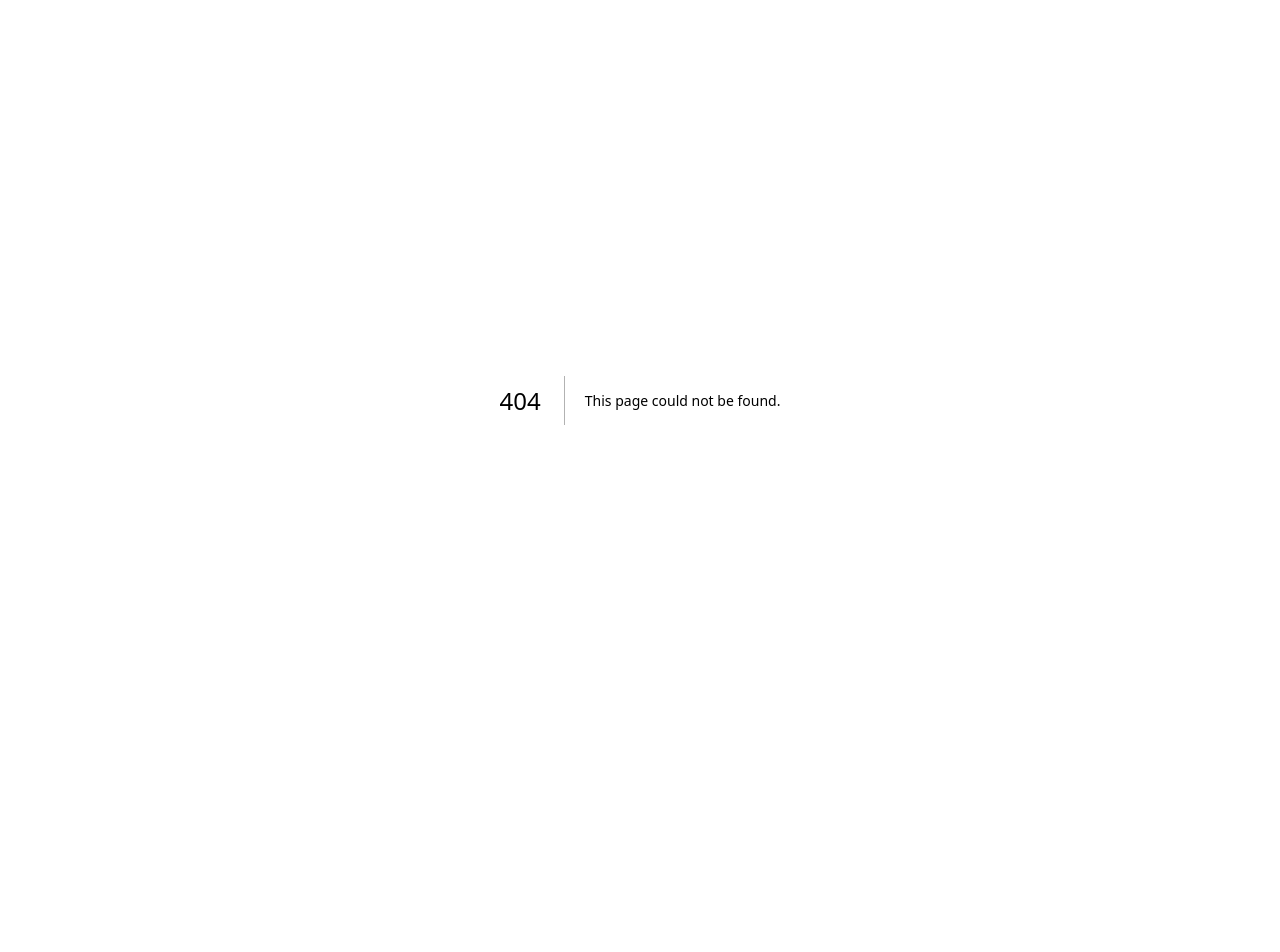
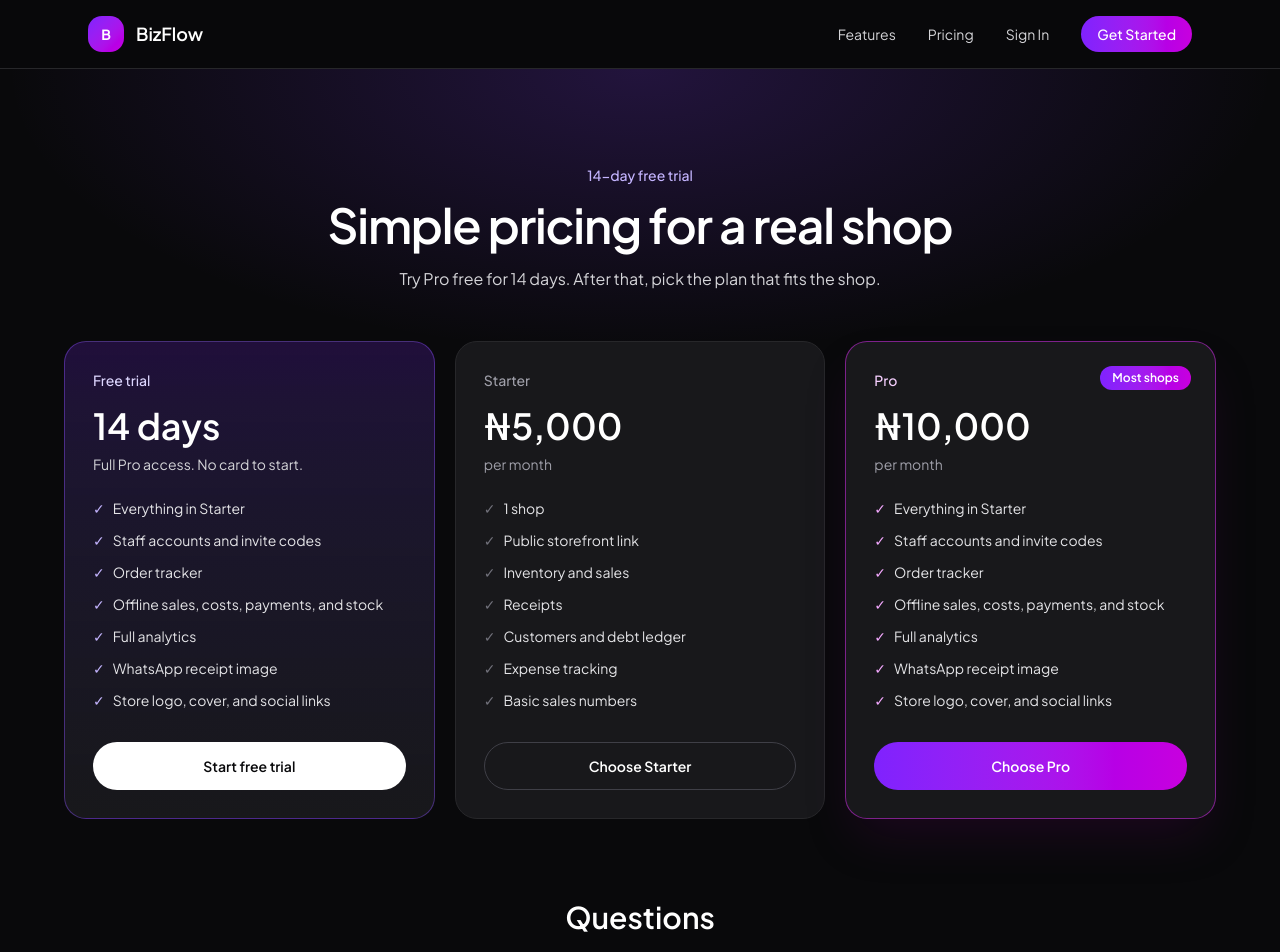
Before and after one commit to osascodes/bizflow, a Next.js app: page /pricing in a window 1280 px wide. Before the commit this address had no page. Shown: the top 952 px of the page. Before the commit the page ends 800 px from the top, so only its background shows below. Built offline with nearby package versions, Linux system fonts and the light colour scheme.

Commit message:
Add premium pricing page and dropdown FAQ

```diff
--- a/src/app/page.tsx
+++ b/src/app/page.tsx
@@ -1,5 +1,6 @@
 import Link from "next/link";
 import Navbar from "@/components/navbar";
+import FaqList from "@/components/marketing/FaqList";
 
 const features = [
   ["01", "Free Online Storefront", "Get a beautiful, custom web link for your business. Customers can browse your catalog and shop directly from their mobile web browser."],
@@ -113,38 +114,29 @@ export default function Home() {
           </div>
         </section>
 
-        <section id="pricing" className="border-t border-zinc-800 px-6 py-20">
-          <div className="mx-auto max-w-xl text-center">
+        <section className="border-t border-zinc-800 px-6 py-20">
+          <div className="mx-auto max-w-5xl text-center">
             <h2 className="text-3xl font-semibold text-white">Pricing</h2>
-            <div className="mt-8 rounded-3xl border border-zinc-800 bg-zinc-900 px-6 py-10">
-              <p className="text-sm font-medium text-violet-300">Early access</p>
-              <p className="mt-3 text-4xl font-semibold text-white">Free</p>
-              <p className="mt-3 text-sm leading-6 text-zinc-300">
-                Use the full shop while we finish the product. Paid plans will come later. No fake prices here.
-              </p>
-              <Link href="/register" className="mt-8 inline-flex h-12 w-full items-center justify-center rounded-full bg-gradient-to-r from-violet-600 to-fuchsia-600 px-8 text-sm font-semibold text-white transition hover:opacity-90 sm:w-44">
-                Get Started
-              </Link>
+            <p className="mt-3 text-sm text-zinc-300">14 days of Pro free. Then Starter or Pro.</p>
+            <div className="mt-10 grid gap-4 md:grid-cols-3">
+              {[["Trial", "14 days", "Full Pro"], ["Starter", "₦5,000", "per month"], ["Pro", "₦10,000", "per month"]].map(([name, price, note]) => (
+                <div key={name} className="rounded-3xl border border-zinc-800 bg-zinc-900 px-6 py-8">
+                  <p className="text-sm text-zinc-400">{name}</p>
+                  <p className="mt-3 text-3xl font-semibold">{price}</p>
+                  <p className="mt-1 text-sm text-zinc-400">{note}</p>
+                </div>
+              ))}
             </div>
+            <Link href="/pricing" className="mt-8 inline-flex h-12 items-center justify-center rounded-full bg-gradient-to-r from-violet-600 to-fuchsia-600 px-8 text-sm font-semibold text-white">
+              See full pricing
+            </Link>
           </div>
         </section>
 
         <section className="border-t border-zinc-800 px-6 py-20">
           <div className="mx-auto max-w-3xl">
             <h2 className="text-center text-3xl font-semibold text-white">Questions</h2>
-            <div className="mt-10 space-y-4">
-              {[
-                ["Does it work when the network is bad?", "Yes. You can record a sale, a cost, a debt payment, and a stock change offline. They send when the network is back."],
-                ["Do customers need an account?", "No. They open your store link, pick items, and order. You manage the shop from your phone."],
-                ["Can I send a real receipt?", "Yes. Open a sale and share the receipt image on WhatsApp."],
-                ["Can staff use it?", "Yes. You invite staff with a code. They can sell and manage stock. They cannot change shop settings."],
-              ].map(([question, answer]) => (
-                <div key={question} className="rounded-2xl border border-zinc-800 bg-zinc-900 px-6 py-5">
-                  <h3 className="text-base font-semibold text-white">{question}</h3>
-                  <p className="mt-2 text-sm leading-6 text-zinc-300">{answer}</p>
-                </div>
-              ))}
-            </div>
+            <FaqList />
           </div>
         </section>
 
@@ -165,7 +157,7 @@ export default function Home() {
           <p>BizFlow</p>
           <div className="flex gap-5">
             <a href="#features" className="hover:text-white">Features</a>
-            <a href="#pricing" className="hover:text-white">Pricing</a>
+            <Link href="/pricing" className="hover:text-white">Pricing</Link>
             <Link href="/login" className="hover:text-white">Sign In</Link>
           </div>
         </div>
--- /dev/null
+++ b/src/app/pricing/page.tsx
@@ -0,0 +1,93 @@
+import Link from "next/link";
+import Navbar from "@/components/navbar";
+import FaqList from "@/components/marketing/FaqList";
+
+const starter = [
+  "1 shop",
+  "Public storefront link",
+  "Inventory and sales",
+  "Receipts",
+  "Customers and debt ledger",
+  "Expense tracking",
+  "Basic sales numbers",
+];
+
+const pro = [
+  "Everything in Starter",
+  "Staff accounts and invite codes",
+  "Order tracker",
+  "Offline sales, costs, payments, and stock",
+  "Full analytics",
+  "WhatsApp receipt image",
+  "Store logo, cover, and social links",
+];
+
+export default function PricingPage() {
+  return (
+    <div className="min-h-screen bg-zinc-950 text-white">
+      <Navbar />
+      <main className="relative overflow-hidden px-6 py-16 md:py-24">
+        <div className="pointer-events-none absolute inset-x-0 top-0 h-72 bg-[radial-gradient(ellipse_at_top,_rgba(124,58,237,0.22),_transparent_70%)]" />
+        <div className="relative mx-auto max-w-6xl">
+          <div className="mx-auto max-w-2xl text-center">
+            <p className="text-sm font-medium text-violet-300">14-day free trial</p>
+            <h1 className="mt-4 text-4xl font-semibold tracking-tight md:text-5xl">Simple pricing for a real shop</h1>
+            <p className="mt-4 text-base leading-7 text-zinc-300">
+              Try Pro free for 14 days. After that, pick the plan that fits the shop.
+            </p>
+          </div>
+
+          <div className="mt-12 grid gap-5 lg:grid-cols-3">
+            <article className="rounded-3xl border border-violet-500/40 bg-gradient-to-b from-violet-600/20 to-zinc-900 p-7">
+              <p className="text-sm font-medium text-violet-200">Free trial</p>
+              <p className="mt-4 text-4xl font-semibold">14 days</p>
+              <p className="mt-2 text-sm text-zinc-300">Full Pro access. No card to start.</p>
+              <ul className="mt-6 space-y-3 text-sm text-zinc-200">
+                {pro.map((item) => (
+                  <li key={item} className="flex gap-2"><span className="text-violet-300">✓</span>{item}</li>
+                ))}
+              </ul>
+              <Link href="/register" className="mt-8 inline-flex h-12 w-full items-center justify-center rounded-full bg-white text-sm font-semibold text-zinc-950">
+                Start free trial
+              </Link>
+            </article>
+
+            <article className="rounded-3xl border border-zinc-800 bg-zinc-900 p-7">
+              <p className="text-sm font-medium text-zinc-400">Starter</p>
+              <p className="mt-4 text-4xl font-semibold">₦5,000</p>
+              <p className="mt-2 text-sm text-zinc-400">per month</p>
+              <ul className="mt-6 space-y-3 text-sm text-zinc-200">
+                {starter.map((item) => (
+                  <li key={item} className="flex gap-2"><span className="text-zinc-500">✓</span>{item}</li>
+                ))}
+              </ul>
+              <Link href="/register" className="mt-8 inline-flex h-12 w-full items-center justify-center rounded-full border border-zinc-700 text-sm font-semibold text-white">
+                Choose Starter
+              </Link>
+            </article>
+
+            <article className="relative rounded-3xl border border-fuchsia-500/50 bg-zinc-900 p-7 shadow-2xl shadow-fuchsia-950/30">
+              <span className="absolute right-6 top-6 rounded-full bg-gradient-to-r from-violet-600 to-fuchsia-600 px-3 py-1 text-xs font-semibold">Most shops</span>
+              <p className="text-sm font-medium text-fuchsia-200">Pro</p>
+              <p className="mt-4 text-4xl font-semibold">₦10,000</p>
+              <p className="mt-2 text-sm text-zinc-400">per month</p>
+              <ul className="mt-6 space-y-3 text-sm text-zinc-200">
+                {pro.map((item) => (
+                  <li key={item} className="flex gap-2"><span className="text-fuchsia-300">✓</span>{item}</li>
+                ))}
+              </ul>
+              <Link href="/register" className="mt-8 inline-flex h-12 w-full items-center justify-center rounded-full bg-gradient-to-r from-violet-600 to-fuchsia-600 text-sm font-semibold text-white">
+                Choose Pro
+              </Link>
+            </article>
+          </div>
+
+          <section className="mx-auto mt-20 max-w-3xl">
+            <h2 className="text-center text-3xl font-semibold">Questions</h2>
+            <FaqList />
+          </section>
+        </div>
+      </main>
+    </div>
+  );
+}
--- /dev/null
+++ b/src/components/marketing/FaqList.tsx
@@ -0,0 +1,36 @@
+"use client";
+
+import { useState } from "react";
+
+const items = [
+  ["Does it work when the network is bad?", "Yes. You can record a sale, a cost, a debt payment, and a stock change offline. They send when the network is back."],
+  ["Do customers need an account?", "No. They open your store link, pick items, and order. You manage the shop from your phone."],
+  ["Can I send a real receipt?", "Yes. Open a sale and share the receipt image on WhatsApp."],
+  ["Can staff use it?", "Yes, on Pro. You invite staff with a code. They can sell and manage stock. They cannot change shop settings."],
+  ["What happens after the free trial?", "You choose Starter or Pro. Nothing is deleted. If you do not pick a plan, the shop stays, and paid features pause."],
+];
+
+export default function FaqList() {
+  const [open, setOpen] = useState(0);
+
+  return (
+    <div className="mt-10 space-y-3">
+      {items.map(([question, answer], index) => {
+        const active = open === index;
+        return (
+          <div key={question} className="overflow-hidden rounded-2xl border border-zinc-800 bg-zinc-900">
+            <button
+              type="button"
+              onClick={() => setOpen(active ? -1 : index)}
+              className="flex w-full items-center justify-between gap-4 px-6 py-5 text-left"
+            >
+              <span className="text-base font-semibold text-white">{question}</span>
+              <span className="text-lg text-zinc-400">{active ? "−" : "+"}</span>
+            </button>
+            {active ? <p className="px-6 pb-5 text-sm leading-6 text-zinc-300">{answer}</p> : null}
+          </div>
+        );
+      })}
+    </div>
+  );
+}
--- a/src/components/navbar.tsx
+++ b/src/components/navbar.tsx
@@ -18,7 +18,7 @@ export default function Navbar() {
 
         <div className="hidden items-center gap-8 text-sm text-zinc-300 md:flex">
           <a href="#features" className="hover:text-white">Features</a>
-          <a href="#pricing" className="hover:text-white">Pricing</a>
+          <a href="/pricing" className="hover:text-white">Pricing</a>
           <Link href="/login" className="hover:text-white">Sign In</Link>
           <Link href="/register" className="rounded-full bg-gradient-to-r from-violet-600 to-fuchsia-600 px-4 py-2 font-medium text-white">
             Get Started
@@ -37,7 +37,7 @@ export default function Navbar() {
       {open ? (
         <div className="space-y-4 border-t border-zinc-800 px-6 py-5 md:hidden">
           <a href="#features" className="block text-sm text-zinc-300" onClick={() => setOpen(false)}>Features</a>
-          <a href="#pricing" className="block text-sm text-zinc-300" onClick={() => setOpen(false)}>Pricing</a>
+          <a href="/pricing" className="block text-sm text-zinc-300" onClick={() => setOpen(false)}>Pricing</a>
           <Link href="/login" className="block text-sm text-zinc-300" onClick={() => setOpen(false)}>Sign In</Link>
           <Link href="/register" className="flex h-11 items-center justify-center rounded-full bg-gradient-to-r from-violet-600 to-fuchsia-600 text-sm font-medium text-white" onClick={() => setOpen(false)}>
             Get Started
```
